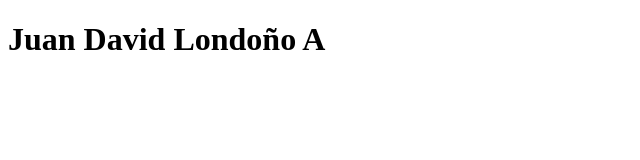
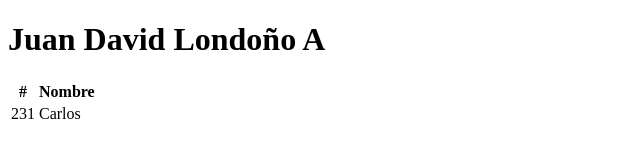
Before and after one commit to JuandavidLondo/dllo-web-Juan, a plain HTML site: page actividad-1/index.html in a window 1280 px wide. Shown: the whole page, without its empty margins (0-640 px from the left). Drawn offline with Linux system fonts and the light colour scheme.

Commit message:
feat:se agrega tabla con id y nommbre

```diff
--- a/actividad-1/index.html
+++ b/actividad-1/index.html
@@ -7,5 +7,17 @@
 </head>
 <body>
     <h1>Juan David Londoño A</h1>
+    <table>
+        <thead>
+            <th>#</th>
+            <th>Nombre</th>
+        </thead>
+        <tr>
+            <td>231</td>
+            <td>
+                Carlos
+            </td>
+        </tr>
+    </table>
 </body>
 </html>
```
